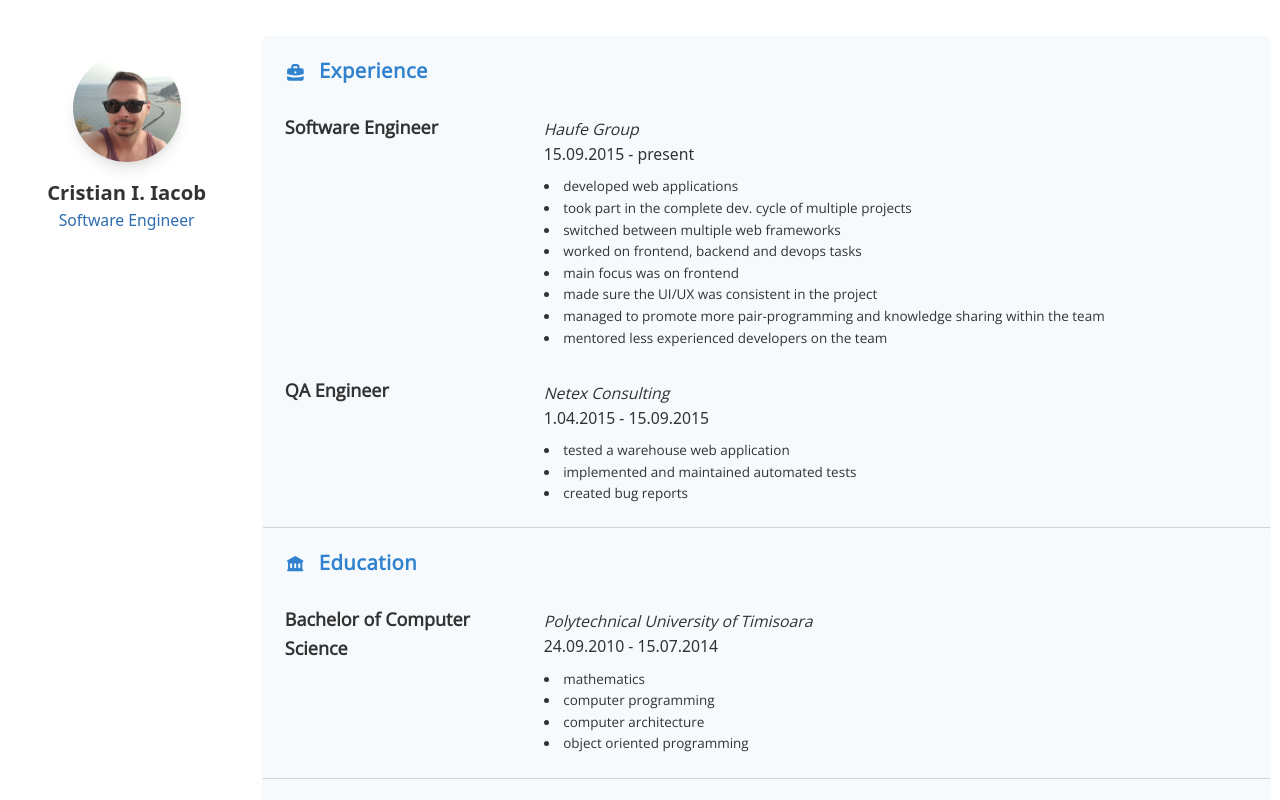
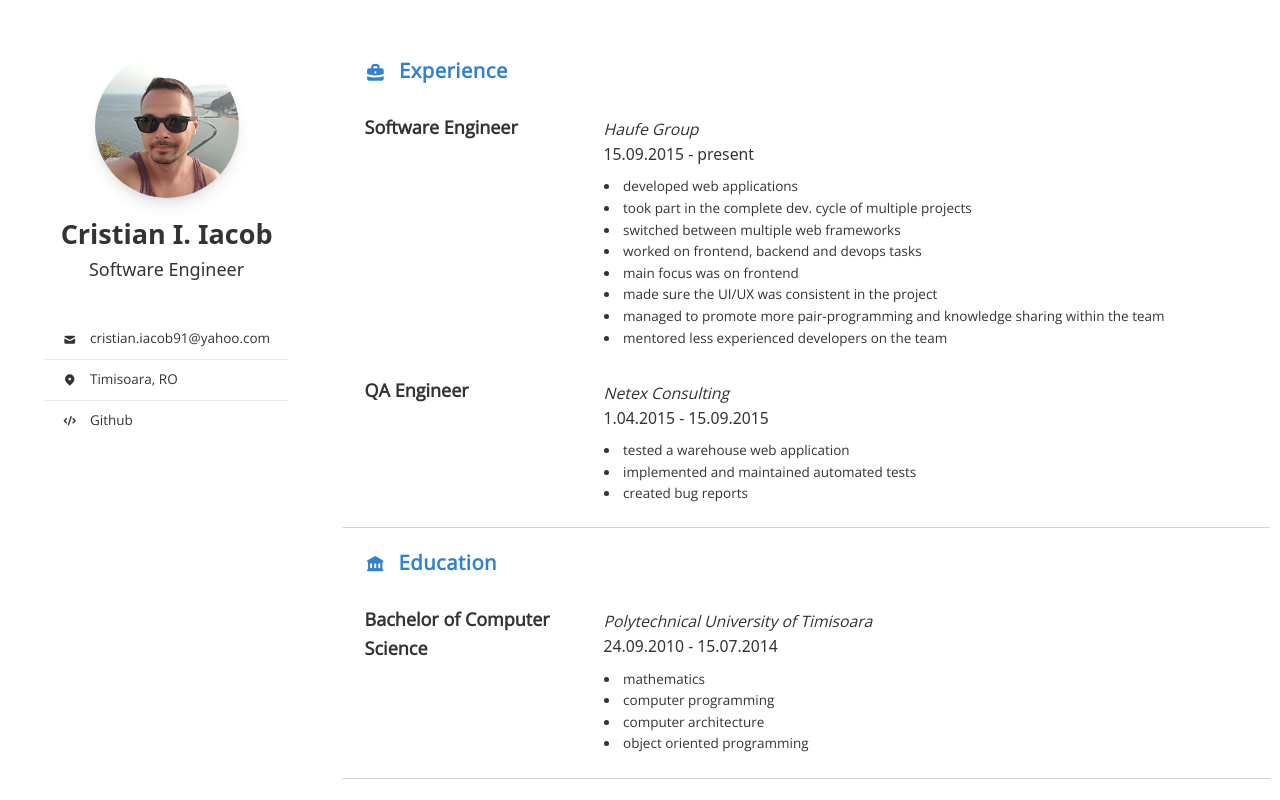
Before and after one commit to CristianIacob/resume, a Next.js app: page / in a window 1280 px wide. Shown: the top 800 px of the page. Built offline with nearby package versions, Linux system fonts and the light colour scheme.

Commit message:
Add more contact info. Resize profile picture.

```diff
--- a/Assets/svg/dynamic-svg.js
+++ b/Assets/svg/dynamic-svg.js
@@ -33,3 +33,28 @@ export const puzzle = (
     <path d="M10 3.5a1.5 1.5 0 013 0V4a1 1 0 001 1h3a1 1 0 011 1v3a1 1 0 01-1 1h-.5a1.5 1.5 0 000 3h.5a1 1 0 011 1v3a1 1 0 01-1 1h-3a1 1 0 01-1-1v-.5a1.5 1.5 0 00-3 0v.5a1 1 0 01-1 1H6a1 1 0 01-1-1v-3a1 1 0 00-1-1h-.5a1.5 1.5 0 010-3H4a1 1 0 001-1V6a1 1 0 011-1h3a1 1 0 001-1v-.5z"></path>
   </svg>
 );
+
+export const mail = (
+  <svg fill="currentColor" viewBox="0 0 20 20">
+    <path d="M2.003 5.884L10 9.882l7.997-3.998A2 2 0 0016 4H4a2 2 0 00-1.997 1.884z"></path>
+    <path d="M18 8.118l-8 4-8-4V14a2 2 0 002 2h12a2 2 0 002-2V8.118z"></path>
+  </svg>
+);
+
+export const locationPin = (
+  <svg fill="currentColor" viewBox="0 0 20 20">
+    <path
+      fillRule="evenodd"
+      d="M5.05 4.05a7 7 0 119.9 9.9L10 18.9l-4.95-4.95a7 7 0 010-9.9zM10 11a2 2 0 100-4 2 2 0 000 4z"
+      clipRule="evenodd"></path>
+  </svg>
+);
+
+export const code = (
+  <svg fill="currentColor" viewBox="0 0 20 20">
+    <path
+      fillRule="evenodd"
+      d="M12.316 3.051a1 1 0 01.633 1.265l-4 12a1 1 0 11-1.898-.632l4-12a1 1 0 011.265-.633zM5.707 6.293a1 1 0 010 1.414L3.414 10l2.293 2.293a1 1 0 11-1.414 1.414l-3-3a1 1 0 010-1.414l3-3a1 1 0 011.414 0zm8.586 0a1 1 0 011.414 0l3 3a1 1 0 010 1.414l-3 3a1 1 0 11-1.414-1.414L16.586 10l-2.293-2.293a1 1 0 010-1.414z"
+      clipRule="evenodd"></path>
+  </svg>
+);
--- a/components/PersonalInfo/index.jsx
+++ b/components/PersonalInfo/index.jsx
@@ -1,4 +1,5 @@
 import React from "react";
+import { mail, locationPin, code } from "../../Assets/svg/dynamic-svg";
 
 /**
  * TODO: need contact info somewhere here; maybe right-side?
@@ -6,15 +7,50 @@ import React from "react";
  * maybe takeout the workplace from here
  * */
 
+const Picture = () => <img className="w-32 h-32 shadow-lg md:w-36 md:h-36 object-cover object-center rounded-full" src={`/profile.jpg`} />;
+
+const Name = (props) => <h1 className="text-2xl font-sans font-bold lg:text-2xl lg:text-center">{props.name}</h1>;
+
+const JobTitle = (props) => <span className="text-base font-sans font-normal">{props.title}</span>;
+
+const InfoItem = (props) => (
+  <li className="py-2 px-4 flex items-center">
+    <span className="w-3 h-3 mr-3">{props.icon}</span>
+    {props.value}
+  </li>
+);
+
+const InfoList = (props) => {
+  return (
+    <ul className="text-xs divide-y py-8">
+      <InfoItem icon={props.email.icon} value={props.email.value} />
+      <InfoItem icon={props.location.icon} value={props.location.value} />
+      <InfoItem
+        icon={props.code.icon}
+        value={
+          <a href={props.code.value} target="_blank">
+            Github
+          </a>
+        }
+      />
+    </ul>
+  );
+};
+
 function PersonalInfo(props) {
-  const { name, title, workplace } = props.data;
+  const { name, title, email, github, location } = props.data;
   return (
-    <section className="w-full my-8 flex flex-col items-center sm:pl-5 md:flex-row lg:pl-0 lg:flex-col lg:my-0">
-      <img className="w-32 h-32 shadow-lg md:w-36 md:h-36 lg:w-24 lg:h-24 object-cover object-center rounded-full" src={`/profile.jpg`} />
-      <section className="flex flex-col mt-3 items-center md:items-start md:ml-12 md:mt-0 lg:mt-3 font-serif lg:items-center lg:ml-0">
-        <h1 className="text-2xl font-sans font-bold lg:text-lg lg:text-center">{name}</h1>
-        <span className="text-base font-sans font-medium text-blue-700 lg:text-sm">{title}</span>
+    <section className="my-8 flex flex-col items-center sm:pl-5 md:flex-row lg:pl-0 lg:flex-col lg:my-0">
+      <Picture />
+      <section className="flex flex-col mt-3 items-center font-serif md:items-start md:ml-12 md:mt-0 lg:mt-3 lg:items-center lg:ml-0">
+        <Name name={name} />
+        <JobTitle title={title} />
       </section>
+      <InfoList
+        email={{ icon: mail, value: email }}
+        location={{ icon: locationPin, value: location }}
+        code={{ icon: code, value: github }}
+      />
     </section>
   );
 }
--- a/pages/index.js
+++ b/pages/index.js
@@ -23,10 +23,10 @@ function Home() {
       </Head>
 
       <Layout>
-        <section className="flex flex-col lg:px-8 lg:pt-4 lg:w-1/4 xl:w-1/5">
+        <section className="flex flex-col lg:mx-10 lg:pt-4 lg:w-1/4 xl:w-1/5">
           <PersonalInfo data={personal} />
         </section>
-        <section className="flex rounded mx-2 flex-col lg:w-3/4 xl:w-4/5 bg-gray-100 divide-y divide-gray-400">
+        <section className="flex rounded mx-2 flex-col lg:w-3/4 xl:w-4/5 divide-y divide-gray-400">
           <Experience data={work} />
           <Education data={education} />
           <Linguistics data={languages} />
--- a/public/resume.json
+++ b/public/resume.json
@@ -5,7 +5,8 @@
     "workplace": "Haufe Group",
     "birthday": "17.19.1991",
     "email": "cristian.iacob91@yahoo.com",
-    "github": "https://github.com/CristianIacob"
+    "github": "https://github.com/CristianIacob?tab=repositories",
+    "location": "Timisoara, RO"
   },
   "work": [
     {
--- a/styles/global.css
+++ b/styles/global.css
@@ -6,10 +6,6 @@ body {
     sans-serif;
   line-height: 1.6;
   font-size: 18px;
-}
-
-html {
-  font: 112.5%/1.45em georgia, serif;
 }
 
 body {
```
Also changed, not shown: public/profile.jpg.
